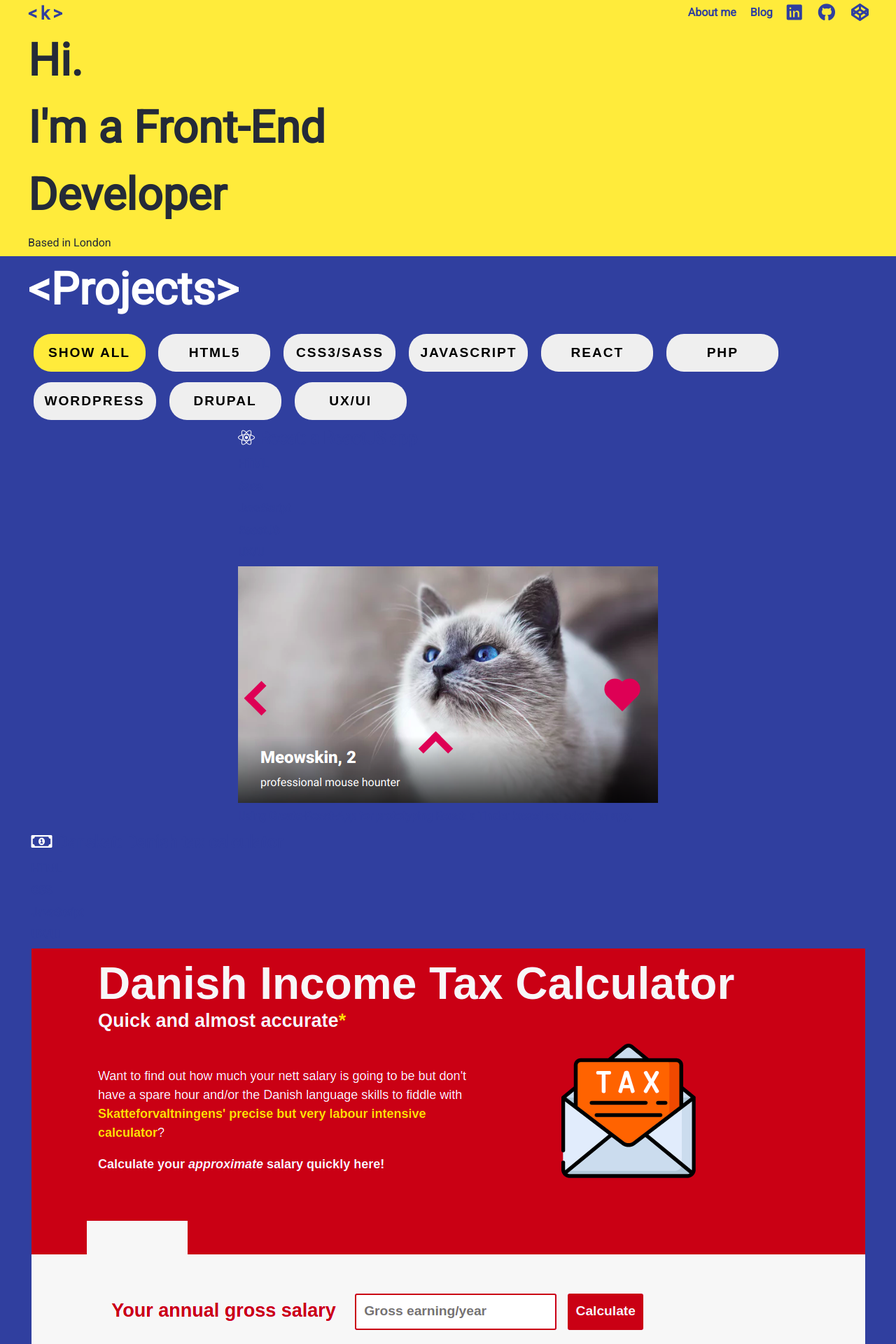
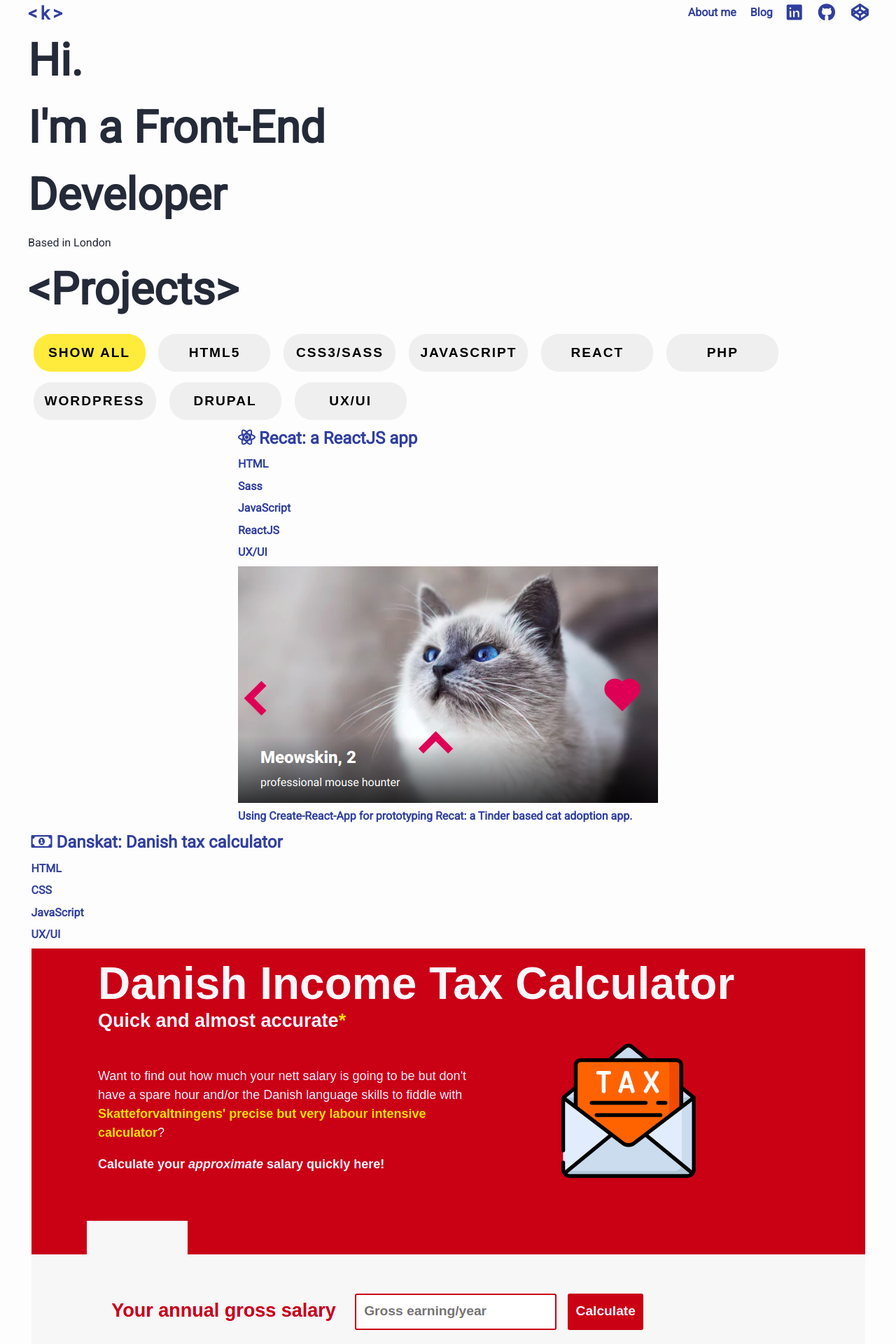
Before and after one commit to krisztin/krisztin.github.io, a Jekyll site: the page built from index.md, in a window 1280 px wide. Shown: the top 1920 px of the page at 70% size. Built offline with Jekyll 4.4.1, drawn with Linux system fonts in a browser that asks for light colours; nearby versions of some CDN libraries.

Commit message:
rm bg colours and the line styling

```diff
--- a/_sass/minima/_layout.scss
+++ b/_sass/minima/_layout.scss
@@ -21,39 +21,14 @@
   padding-top: $base-font-size * 4;
 }
 
-.line {
-  height: $small-font-size;
-  max-width: 200px;
-  background-color: $colour-primary-light;
-  margin: 0 auto;
-}
-
 /**
  * Backgrounds
  */
-.full-bgcol-primary {
+.bgcol-primary {
   @include bg-colour-full($colour-primary);
 }
 
-.full-bgcol-primary-light {
-  @include bg-colour-full($colour-primary-light);
-}
-
-.full-bgcol-secondary {
-  @include bg-colour-full($colour-secondary);
-}
-
-.full-bgcol-pop {
-  @include bg-colour-full($colour-pop);
-}
-
-.full-bgcol-pop-alt {
-  @include bg-colour-full($colour-pop-alt);
-}
-
-.full-bgcol-primary,
-.full-bgcol-primary-light,
-.full-bgcol-secondary {
+.bgcol-primary {
   color: $text-color-light;
 
   i {
```
